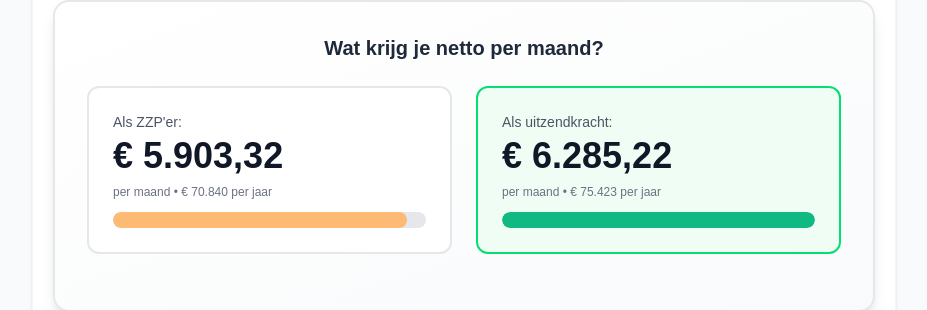
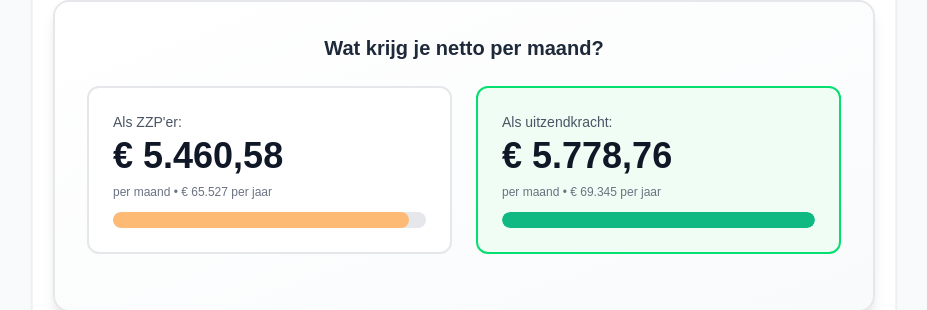
Before and after one commit to vkogmail/zzp-uitzenden-vergelijker, a Next.js app: page / in a window 1280 px wide. Shown: the part 484-794 px from the top of the page, without its empty margins (176-1103 px from the left). Built offline with nearby package versions, Linux system fonts and the light colour scheme.

Commit message:
Version 1.4: Fix werkgeverslasten percentage calculation and display

```diff
--- a/components/Calculator.tsx
+++ b/components/Calculator.tsx
@@ -74,22 +74,39 @@ export default function Calculator({ values, onChange }: CalculatorProps) {
   const effectiveRateZzp = clientRateZzp * (1 - marginZzp / 100);
   const effectiveRateEmp = clientRateEmp * (1 - marginEmp / 100);
   // Werkgeverslasten (vaste componenten volgens specificatie)
-  // Opbouw 41.6% werkgeverslasten:
+  // Basis werkgeverslasten (41.6%):
   const wgSocial = 11.0; // Sociale premies (WW, WIA, ZW)
   const wgZvw = 6.75; // Zorgverzekeringswet heffing (werkgeversheffing Zvw)
-  const wgVacation = 8.33; // Vakantiegeld
+  const wgVacation = 8.33; // Vakantiegeld (wettelijk)
   const wgPensionEmployer = 14.31; // Pensioen werkgeversdeel
   const wgInsurance = 1.21; // Overige verzekeringen (aangepast voor Zvw)
-  const wgOther = 0; // Overige (nu 0 omdat Zvw expliciet is opgenomen)
-  const employerTotal = 41.6;
 
-  // Bereken som expliciet voor verificatie
-  const werkgeverslastenSom = wgSocial + wgZvw + wgVacation + wgPensionEmployer + wgInsurance;
+  // Toeslagen bovenop bruto salaris (deze komen bovenop de basis werkgeverslasten):
+  const wgBovenwettelijkeVakantie = 2.18; // Bovenwettelijke vakantiedagen
+  const wgPaww = 0.10; // PAWW (Premie Arbeidsongeschiktheidsverzekering Werknemers)
+
+  // Basis werkgeverslasten som - berekend dynamisch voor accurate weergave
+  const werkgeverslastenBasisSom = wgSocial + wgZvw + wgVacation + wgPensionEmployer + wgInsurance; // Dynamisch berekend
+
+  // Totaal werkgeverslasten inclusief toeslagen
+  // Let op: bovenwettelijke vakantie en PAWW zijn percentages van bruto salaris,
+  // maar moeten meegenomen worden in de totale kosten. De effectieve percentage
+  // op totaal beschikbaar is ongeveer: basis + (toeslagen × (1 - basis%))
+  // Voor nauwkeurigheid gebruiken we de berekening uit calculateEmployee
+  const employerTotal = 41.6; // Basis percentage (wordt gebruikt in berekening)
   const employerTotalFraction = employerTotal / 100;
 
   // Calculate annual hours based on hours per week
   const hoursPerWeekInput = (values as any).hoursPerWeek ?? 36;
-  const annualHours = getWorkableAnnualHours(hoursPerWeekInput);
+  const theoreticalAnnualHours = hoursPerWeekInput * 52; // Theoretische uren (volledig)
+
+  // Voor ZZP: betaalde uren (10.87% onbetaalde vakantie)
+  const unpaidVacationPercentage = 0.1087;
+  const paidHoursRatio = 1 - unpaidVacationPercentage; // 89.13%
+  const zzpPaidHours = theoreticalAnnualHours * paidHoursRatio; // Betaalde uren voor ZZP
+
+  // Voor Uitzenden: theoretische uren (inclusief betaalde vakantiedagen)
+  const empAnnualHours = theoreticalAnnualHours; // Volledige theoretische uren
 
   // Use calculateEmployee for consistent calculations (includes fix for vacation pay double-counting)
   const empCalc = calculateEmployee(values as any);
@@ -99,14 +116,47 @@ export default function Calculator({ values, onChange }: CalculatorProps) {
   const pensionEmployee = (values as any).pensionEmployee ?? 7.5;
   const pensionBase = values.pensionBase ?? 90;
 
+  // Calculate bruto salaris (basis, zonder toeslagen) voor berekening van percentages
+  // Dit is nodig om de toeslagen percentages te kunnen tonen
+  const brutoSalarisJaar = brutoUurloonEmp * empAnnualHours;
+
   // Calculate vacation pay amount (for display purposes)
   // Note: vacation pay is already included in brutoJaarloon, so we calculate it separately for display
-  const brutoJaarloonZonderVakantie = brutoUurloonEmp * annualHours;
+  const brutoJaarloonZonderVakantie = brutoUurloonEmp * empAnnualHours;
   const vakantiegeldBedrag = empCalc.vakantiegeldEmp;
+
+  // Bovenwettelijke vakantiedagen en PAWW (zoals in calculateEmployee)
+  const bovenwettelijkeVakantiePct = 2.18; // 2.18% bovenwettelijke vakantiedagen
+  const pawwPct = 0.10; // 0.10% PAWW
+  const bovenwettelijkeVakantieBedrag = brutoSalarisJaar * (bovenwettelijkeVakantiePct / 100);
+  const pawwBedrag = brutoSalarisJaar * (pawwPct / 100);
+
+  // Bereken totale werkgeverskosten inclusief bovenwettelijke vakantie en PAWW
+  // Deze worden berekend als percentage van bruto salaris, maar moeten weergegeven worden
+  // Basis werkgeverskosten = 41.6% van totaal beschikbaar
+  // Extra kosten = (2.18% + 0.10%) van bruto salaris = 2.28% van bruto salaris
+  // Bruto salaris = totaal beschikbaar × (1 - 0.416) = totaal beschikbaar × 0.584
+  // Extra kosten als % van totaal beschikbaar = 2.28% × 0.584 = 1.33%
+  // Totaal werkgeverskosten = 41.6% + 1.33% = 42.93% van totaal beschikbaar
+  const extraKostenPctVanBrutoSalaris = bovenwettelijkeVakantiePct + pawwPct; // 2.28%
+  const brutoSalarisRatio = 1 - (employerTotal / 100); // 0.584 (als employerTotal = 41.6%)
+  const extraKostenPctVanTotaalBeschikbaar = extraKostenPctVanBrutoSalaris * brutoSalarisRatio; // ~1.33%
+  const totaleWerkgeverskostenPct = employerTotal + extraKostenPctVanTotaalBeschikbaar; // ~42.93%
+
+  // WKR onkostenvergoeding (2.62% van werkgeverskosten)
+  // Dit wordt berekend in calculateEmployee en toegevoegd aan netto loon
+  const wkrOnkostenPct = 0.0262; // 2.62% van werkgeverskosten
+  // Bereken werkgeverskosten bedrag voor WKR berekening
+  const factuurwaardeEmp = clientRateEmp * empAnnualHours;
+  const feeEmp = factuurwaardeEmp * (marginEmp / 100);
+  const totaalBeschikbaarEmp = factuurwaardeEmp - feeEmp;
+  const werkgeverskostenBedrag = totaalBeschikbaarEmp * (employerTotal / 100);
+  const wkrOnkostenBedrag = werkgeverskostenBedrag * wkrOnkostenPct;
+  const wkrOnkostenPctVanTotaalBeschikbaar = (wkrOnkostenBedrag / totaalBeschikbaarEmp) * 100;
   const pensioenWerknemer = empCalc.pensioenWerknemer;
   const loonbelasting = empCalc.loonbelasting;
   const nettoJaar = empCalc.nettoJaar;
-  const nettoUurloon = nettoJaar / annualHours;
+  const nettoUurloon = nettoJaar / empAnnualHours;
   const nettoMaand = empCalc.nettoMaand;
 
   // For display: employer costs per hour
@@ -120,8 +170,8 @@ export default function Calculator({ values, onChange }: CalculatorProps) {
   const pensionTotalPct = values.pensionTotal ?? 20;
   const pensionBasePct = pensionBase; // gebruik bestaande variabele
 
-  // Tussenstappen berekenen (volgens nieuwe logica)
-  const omzet = effectiveRateZzp * annualHours;
+  // Tussenstappen berekenen (volgens nieuwe logica - gebruik betaalde uren voor ZZP)
+  const omzet = effectiveRateZzp * zzpPaidHours;
   const bedrijfskosten = omzet * (costsPct / 100);
 
   // AOV alleen aftrekbaar bij echte verzekering
@@ -182,7 +232,7 @@ export default function Calculator({ values, onChange }: CalculatorProps) {
 
   // Netto = winst voor belasting - belasting - WW buffer - Zvw-premie - vakantiegeld
   const nettoJaarBerekend = winstVoorBelasting - inkomstenbelasting - wwBuffer - zvwPremie - vakantiegeld;
-  const nettoUurloonZzp = nettoJaarBerekend / annualHours;
+  const nettoUurloonZzp = nettoJaarBerekend / zzpPaidHours;
 
   const [showZzpBreakdown, setShowZzpBreakdown] = useState(false);
   const [activeTab, setActiveTab] = useState<TabType>("zzp");
@@ -335,7 +385,7 @@ export default function Calculator({ values, onChange }: CalculatorProps) {
               <span className="font-semibold">{formatCurrencyWithDecimals(effectiveRateZzp)}</span>
             </div>
             <div className="flex justify-between">
-              <span className="text-gray-600">× Jaaruren ({annualHours.toLocaleString("nl-NL")} uur)</span>
+              <span className="text-gray-600">× Betaalde uren ({zzpPaidHours.toLocaleString("nl-NL")} uur, 89.13% van {theoreticalAnnualHours.toLocaleString("nl-NL")})</span>
               <span className="text-gray-500">= {formatCurrency(omzet)}</span>
             </div>
             <div className="flex justify-between text-gray-700 pl-4">
@@ -442,7 +492,7 @@ export default function Calculator({ values, onChange }: CalculatorProps) {
           <p className="text-sm text-gray-600 mb-1">Netto uurloon (ZZP)</p>
           <div className="flex items-end justify-between mb-2">
             <span className="text-2xl font-semibold">{formatCurrencyWithDecimals(nettoUurloonZzp)}</span>
-            <span className="text-xs text-gray-500">= {formatCurrencyWithDecimals(nettoJaarBerekend)} ÷ {annualHours.toLocaleString("nl-NL")} uur</span>
+            <span className="text-xs text-gray-500">= {formatCurrencyWithDecimals(nettoJaarBerekend)} ÷ {zzpPaidHours.toLocaleString("nl-NL")} uur</span>
           </div>
           <div className="space-y-1 mt-2 pt-2 border-t border-gray-100">
             <p className="text-xs text-gray-500">Na belasting, AOV (6.5%), WW buffer (3%), pensioen en vakantiegeld</p>
@@ -486,6 +536,7 @@ export default function Calculator({ values, onChange }: CalculatorProps) {
 
         {/* Totaal werkgeverslasten */}
         <div className="md:col-start-2 md:row-start-4 md:self-start rounded-xl bg-white border border-gray-100 shadow-sm p-4">
+          <p className="text-xs text-gray-500 mb-2 font-medium">Werkgeverskosten (van totaal beschikbaar):</p>
           <div className="space-y-2">
             <div className="flex justify-between items-center text-sm text-gray-700">
               <span>• Sociale premies</span>
@@ -496,14 +547,33 @@ export default function Calculator({ values, onChange }: CalculatorProps) {
               <span className="font-medium">{wgZvw.toFixed(2)}%</span>
             </div>
             <div className="flex justify-between items-center text-sm text-gray-700">
-              <span>• Vakantiegeld</span>
+              <span>• Vakantiegeld (wettelijk)</span>
               <span className="font-medium">{wgVacation.toFixed(2)}%</span>
             </div>
             <div className="flex justify-between items-center text-sm text-gray-700">
               <span>• Pensioen werkgever</span>
               <span className="font-medium">{wgPensionEmployer.toFixed(2)}%</span>
             </div>
-            <div className="mt-2 pt-2 border-t border-gray-200 flex justify-between items-center text-xs">
+            <div className="flex justify-between items-center text-sm text-gray-700">
+              <span>• Overige verzekeringen</span>
+              <span className="font-medium">{wgInsurance.toFixed(2)}%</span>
+            </div>
+          </div>
+          <div className="mt-3 pt-2 border-t border-gray-200">
+            <p className="text-xs text-gray-500 mb-2 font-medium">Toeslagen (van bruto salaris):</p>
+            <div className="space-y-2">
+              <div className="flex justify-between items-center text-sm text-gray-700">
+                <span>• Bovenwettelijke vakantiedagen</span>
+                <span className="font-medium">{bovenwettelijkeVakantiePct.toFixed(2)}%</span>
+              </div>
+              <div className="flex justify-between items-center text-sm text-gray-700">
+                <span>• PAWW (werkgever)</span>
+                <span className="font-medium">{pawwPct.toFixed(2)}%</span>
+              </div>
+            </div>
+          </div>
+          <div className="mt-3 pt-2 border-t border-gray-200">
+            <div className="flex justify-between items-center text-xs mb-2">
               <div className="flex items-center gap-2">
                 <span className="text-gray-600">Totaal pensioen (werknemer {pensionEmployee.toFixed(1)}% + werkgever {wgPensionEmployer.toFixed(2)}%):</span>
                 <div className="group relative">
@@ -522,14 +592,28 @@ export default function Calculator({ values, onChange }: CalculatorProps) {
               </div>
               <span className="font-semibold text-gray-900">{(pensionEmployee + wgPensionEmployer).toFixed(2)}%</span>
             </div>
-            <div className="flex justify-between items-center text-sm text-gray-700">
-              <span>• Overige verzekeringen</span>
-              <span className="font-medium">{wgInsurance.toFixed(2)}%</span>
+          </div>
+          <div className="mt-4 pt-3 border-t border-gray-200 space-y-2">
+            <div className="flex items-end justify-between pb-0 mb-0">
+              <span className="text-xs text-gray-500">Som basis werkgeverslasten</span>
+              <span className="text-sm font-semibold text-gray-900">{werkgeverslastenBasisSom.toFixed(2)}%</span>
             </div>
-          </div>
-          <div className="mt-4 pt-3 border-t border-gray-200 flex items-end justify-between pb-0 mb-0">
-            <span className="text-xs text-gray-500">Som onderdelen</span>
-            <span className="text-base font-semibold text-gray-900">{werkgeverslastenSom.toFixed(2)}%</span>
+            <div className="text-xs text-gray-400 italic pl-2">
+              ({wgSocial.toFixed(2)}% + {wgZvw.toFixed(2)}% + {wgVacation.toFixed(2)}% + {wgPensionEmployer.toFixed(2)}% + {wgInsurance.toFixed(2)}% = {werkgeverslastenBasisSom.toFixed(2)}%)
+            </div>
+            <div className="flex items-end justify-between pb-0 mb-0 text-xs text-gray-600">
+              <span>+ Toeslagen (effectief van totaal beschikbaar):</span>
+            </div>
+            <div className="flex items-end justify-between pb-0 mb-0 text-xs text-gray-600 pl-4">
+              <span>• Bovenwettelijke vakantie + PAWW: ~{extraKostenPctVanTotaalBeschikbaar.toFixed(2)}%</span>
+            </div>
+            <div className="flex items-end justify-between pb-1 mb-0 pt-2 border-t border-gray-200">
+              <span className="text-sm font-semibold text-gray-700">Totaal werkgeverskosten</span>
+              <span className="text-base font-bold text-gray-900">{totaleWerkgeverskostenPct.toFixed(2)}%</span>
+            </div>
+            <div className="text-xs text-gray-500 italic">
+              * Bovenwettelijke vakantie (2.18%) en PAWW (0.10%) zijn percentages van bruto salaris, effectief ~{extraKostenPctVanTotaalBeschikbaar.toFixed(2)}% van totaal beschikbaar
+            </div>
           </div>
         </div>
 
@@ -548,7 +632,7 @@ export default function Calculator({ values, onChange }: CalculatorProps) {
           <p className="text-sm text-gray-600 mb-1">Netto uurloon (Uitzenden)</p>
           <div className="flex items-end justify-between mb-2">
             <span className="text-2xl font-semibold">{formatCurrencyWithDecimals(nettoUurloon)}</span>
-            <span className="text-xs text-gray-500">= {formatCurrencyWithDecimals(nettoJaar)} ÷ {annualHours.toLocaleString("nl-NL")} uur</span>
+            <span className="text-xs text-gray-500">= {formatCurrencyWithDecimals(nettoJaar)} ÷ {empAnnualHours.toLocaleString("nl-NL")} uur</span>
           </div>
           <div className="space-y-1 mt-2 pt-2 border-t border-gray-100">
             <p className="text-xs text-gray-500">Inclusief {vacationPct.toFixed(1)}% vakantiegeld: {formatCurrencyWithDecimals(vakantiegeldBedrag)}</p>
--- a/components/DetailedResults.tsx
+++ b/components/DetailedResults.tsx
@@ -29,7 +29,15 @@ export default function DetailedResults({ data, inputs }: DetailedResultsProps)
   const effectiveRateZzp = clientRateZzp * (1 - marginZzp / 100);
   const effectiveRateEmp = clientRateEmp * (1 - marginEmp / 100);
   const hoursPerWeek = (inputs as any).hoursPerWeek ?? 36;
-  const annualHours = getWorkableAnnualHours(hoursPerWeek);
+  const theoreticalAnnualHours = hoursPerWeek * 52; // Theoretische uren (volledig)
+
+  // Voor ZZP: betaalde uren (10.87% onbetaalde vakantie)
+  const unpaidVacationPercentage = 0.1087;
+  const paidHoursRatio = 1 - unpaidVacationPercentage; // 89.13%
+  const zzpPaidHours = theoreticalAnnualHours * paidHoursRatio; // Betaalde uren voor ZZP
+
+  // Voor Uitzenden: theoretische uren (inclusief betaalde vakantiedagen)
+  const empAnnualHours = theoreticalAnnualHours; // Volledige theoretische uren
 
   // Detail cards variables (commented out - cards are hidden)
   // const employerTotal = 41.6;
@@ -38,7 +46,7 @@ export default function DetailedResults({ data, inputs }: DetailedResultsProps)
   // ZZP calculations
   const zzpCalc = calculateZzp(inputs as any);
   const costsPct = inputs.costs ?? 10;
-  const omzet = effectiveRateZzp * annualHours;
+  const omzet = effectiveRateZzp * zzpPaidHours;
   const bedrijfskosten = omzet * (costsPct / 100);
   const pensionTotalPct = inputs.pensionTotal ?? 20;
   const pensionBasePct = inputs.pensionBase ?? 90;
--- a/components/StickyComparisonFooter.tsx
+++ b/components/StickyComparisonFooter.tsx
@@ -12,11 +12,19 @@ export default function StickyComparisonFooter({ data, inputs }: StickyCompariso
 
   // Calculate annual hours for netto per uur calculation
   const hoursPerWeek = (inputs as any).hoursPerWeek ?? 36;
-  const annualHours = getWorkableAnnualHours(hoursPerWeek);
+  const theoreticalAnnualHours = hoursPerWeek * 52; // Theoretische uren (volledig)
+
+  // Voor ZZP: betaalde uren (10.87% onbetaalde vakantie)
+  const unpaidVacationPercentage = 0.1087;
+  const paidHoursRatio = 1 - unpaidVacationPercentage; // 89.13%
+  const zzpPaidHours = theoreticalAnnualHours * paidHoursRatio; // Betaalde uren voor ZZP
+
+  // Voor Uitzenden: theoretische uren (inclusief betaalde vakantiedagen)
+  const empAnnualHours = theoreticalAnnualHours; // Volledige theoretische uren
 
   // Calculate netto per uur
-  const nettoPerUurZzp = zzp.nettoJaar / annualHours;
-  const nettoPerUurEmp = emp.nettoJaar / annualHours;
+  const nettoPerUurZzp = zzp.nettoJaar / zzpPaidHours;
+  const nettoPerUurEmp = emp.nettoJaar / empAnnualHours;
 
   // Determine which option is better (for green border)
   const zzpIsBetter = zzp.nettoMaand > emp.nettoMaand;
--- a/lib/calculations.ts
+++ b/lib/calculations.ts
@@ -71,8 +71,15 @@ export function calculateZzp(inputs: CalculatorInputs): ZzpResult {
     ? clientRateZzp * (1 - toPct(marginZzp))
     : rate;
   const hoursPerWeekActual = hoursPerWeek && hoursPerWeek > 0 ? hoursPerWeek : 36;
-  const annualHours = getWorkableAnnualHours(hoursPerWeekActual);
-  const omzet = effectiveRateZzp * annualHours; // revenue
+  const theoreticalAnnualHours = hoursPerWeekActual * 52; // Theoretische uren (volledig)
+
+  // Voor ZZP: rekening houden met 10.87% onbetaalde vakantie-uren
+  // Je krijgt alleen betaald voor gewerkte uren, niet voor vakantiedagen
+  const unpaidVacationPercentage = 0.1087; // 10.87% onbetaalde vakantie
+  const paidHoursRatio = 1 - unpaidVacationPercentage; // 89.13% betaalde uren
+  const effectivePaidHours = theoreticalAnnualHours * paidHoursRatio; // Betaalde uren
+
+  const omzet = effectiveRateZzp * effectivePaidHours; // revenue (alleen voor gewerkte uren)
   const businessCosts = omzet * toPct(costs); // bedrijfskosten
 
   // AOV alleen aftrekbaar bij echte verzekering (voor nu niet aftrekbaar als voorbeeld)
@@ -192,46 +199,50 @@ export function calculateIncomeTax(jaarLoon: number): number {
 export function calculateEmployee(inputs: CalculatorInputs): EmployeeResult {
   const { rate, vacation, pensionEmployee, pensionBase, clientRateEmp, marginEmp, employerTotalPct, hoursPerWeek } = inputs;
 
-  const effectiveClientToAgency = clientRateEmp != null && marginEmp != null
-    ? clientRateEmp * (1 - toPct(marginEmp))
-    : rate;
+  // === NIEUWE BEREKENING VOLGORDE (zoals Publieke Partner model) ===
+
+  // Stap 1: Factuurwaarde berekenen (theoretische uren, inclusief vakantiedagen)
+  const hoursPerWeekActual = hoursPerWeek && hoursPerWeek > 0 ? hoursPerWeek : 36;
+  const theoreticalAnnualHours = hoursPerWeekActual * 52; // Theoretische uren (volledig, inclusief vakantie)
+
+  const uurtarief = clientRateEmp != null ? clientRateEmp : rate;
+  const factuurwaarde = uurtarief * theoreticalAnnualHours; // Totale factuurwaarde
+
+  // Stap 2: Fee aftrekken (jullie marge van 15%)
+  const marginPct = marginEmp != null ? marginEmp : 15;
+  const fee = factuurwaarde * toPct(marginPct); // Fee die het bureau houdt
+  const totaalBeschikbaar = factuurwaarde - fee; // Beschikbaar voor werkgeverskosten en loon
+
+  // Stap 3: Werkgeverskosten berekenen
+  // Gebruik jullie bestaande employerTotalPct, maar pas deze toe op totaal beschikbaar
   const wgPct = employerTotalPct != null ? employerTotalPct : 41.6;
+  const werkgeverskosten = totaalBeschikbaar * toPct(wgPct); // Werkgeverskosten
 
-  // FISCALE/HR CORRECTIE:
-  // Bruto uurloon berekenen: effectief tarief ÷ (1 + werkgeverslasten%)
-  // Dit geeft het BASIS bruto uurloon (zonder vakantiegeld)
-  // Formule: effectief tarief = bruto uurloon × (1 + werkgeverslasten%)
-  // Dus: bruto uurloon = effectief tarief ÷ (1 + werkgeverslasten%)
-  const brutoUurloon = effectiveClientToAgency / (1 + toPct(wgPct));
+  // Stap 4: Bruto salaris (basis, zonder toeslagen)
+  const brutoSalaris = totaalBeschikbaar - werkgeverskosten; // Basis bruto salaris
 
-  const hoursPerWeekActual = hoursPerWeek && hoursPerWeek > 0 ? hoursPerWeek : 36;
-  const annualHours = getWorkableAnnualHours(hoursPerWeekActual);
+  // Stap 5: Toeslagen bovenop bruto salaris (zoals Publieke Partner)
+  const vakantiegeldPct = 8.33; // 8.33% (zoals Publieke Partner)
+  const bovenwettelijkeVakantiePct = 2.18; // 2.18% bovenwettelijke vakantiedagen
+  const pawwPct = 0.10; // 0.10% PAWW (Premie Arbeidsongeschiktheidsverzekering Werknemers)
 
-  // BASIS bruto jaarloon (zonder vakantiegeld)
-  const brutoJaarloonBasis = brutoUurloon * annualHours;
+  const vakantiegeldEmp = brutoSalaris * toPct(vakantiegeldPct);
+  const bovenwettelijkeVakantie = brutoSalaris * toPct(bovenwettelijkeVakantiePct);
+  const pawwWerkgever = brutoSalaris * toPct(pawwPct);
 
-  // Vakantiegeld: 8% van het BASIS bruto jaarloon
-  // Vakantiegeld is een KOST voor de werkgever (zit in de 41.6% werkgeverslasten)
-  // MAAR vakantiegeld is OOK deel van het BRUTO jaarsalaris van de werknemer (belastbaar!)
-  const vacationPct = vacation ?? 8;
-  const vakantiegeldEmp = brutoJaarloonBasis * toPct(vacationPct);
+  // Stap 6: Bruto loon (voor belasting) - inclusief alle toeslagen
+  const brutoLoon = brutoSalaris + vakantiegeldEmp + bovenwettelijkeVakantie + pawwWerkgever;
 
-  // Bruto jaarloon MET vakantiegeld = basis + vakantiegeld
-  // Dit is het volledige bruto jaarsalaris waarover belasting wordt berekend
-  const brutoJaarloonMetVakantie = brutoJaarloonBasis + vakantiegeldEmp;
-
-  // Pensioen werknemer: berekend op BASIS bruto uurloon (niet op vakantiegeld)
-  // Pensioen wordt berekend op: bruto uurloon × pensioengrondslag% × pensioenpercentage% × jaaruren
+  // Stap 7: Pensioen werknemer berekenen (op bruto salaris, niet op bruto loon)
   const pensionEmployeeActual = pensionEmployee ?? 7.5;
   const pensionBaseActual = pensionBase ?? 90;
-  const pensioenWerknemer = brutoUurloon * toPct(pensionBaseActual) * toPct(pensionEmployeeActual) * annualHours;
+  const pensioenWerknemer = brutoSalaris * toPct(pensionBaseActual) * toPct(pensionEmployeeActual);
 
-  // Belastbaar bedrag = bruto jaarloon MET vakantiegeld - pensioen werknemer
+  // Stap 8: Belastbaar bedrag (bruto loon - pensioen werknemer)
   // Pensioen is fiscaal aftrekbaar voor de werknemer
-  const belastbaarBedrag = brutoJaarloonMetVakantie - pensioenWerknemer;
+  const belastbaarBedrag = brutoLoon - pensioenWerknemer;
 
-  // Heffingskortingen worden berekend op het belastbare bedrag
-  // Algemene heffingskorting
+  // Stap 9: Loonheffing berekenen
   let algemeneHeffingskorting = 0;
   if (belastbaarBedrag <= 23000) {
     algemeneHeffingskorting = 3100;
@@ -239,7 +250,6 @@ export function calculateEmployee(inputs: CalculatorInputs): EmployeeResult {
     algemeneHeffingskorting = 3100 * (1 - (belastbaarBedrag - 23000) / 50000);
   }
 
-  // Arbeidskorting
   let arbeidskorting = 0;
   if (belastbaarBedrag <= 40000) {
     arbeidskorting = 4000;
@@ -247,18 +257,32 @@ export function calculateEmployee(inputs: CalculatorInputs): EmployeeResult {
     arbeidskorting = 4000 * (1 - (belastbaarBedrag - 40000) / 90000);
   }
 
-  // Loonbelasting = bruto inkomstenbelasting - heffingskortingen
   const brutoBelasting = calculateIncomeTax(belastbaarBedrag);
   const loonbelasting = Math.max(0, brutoBelasting - algemeneHeffingskorting - arbeidskorting);
 
-  // Netto jaarloon = bruto jaarloon MET vakantiegeld - loonbelasting - pensioen werknemer
-  // Pensioen wordt ingehouden op het loon (na belasting)
-  const nettoJaar = brutoJaarloonMetVakantie - loonbelasting - pensioenWerknemer;
+  // Stap 10: Werknemersinhoudingen
+  const pawwWerknemer = -pawwWerkgever; // PAWW premie werknemer (aftrekbaar, netto effect = 0)
+
+  // Stap 11: Netto loon
+  const nettoLoon = brutoLoon + pawwWerknemer - pensioenWerknemer - loonbelasting;
+
+  // Stap 12: WKR onkostenvergoeding (optioneel, kan worden toegevoegd)
+  // In de Publieke Partner breakdown: ~2.62% van werkgeverskosten
+  // Dit wordt als vergoeding toegevoegd aan het netto loon
+  const wkrOnkostenPct = 0.0262; // 2.62% van werkgeverskosten
+  const wkrOnkosten = werkgeverskosten * wkrOnkostenPct;
+  const teOntvangen = nettoLoon + wkrOnkosten; // Netto + WKR vergoeding
+
+  // Voor consistentie met huidige return: gebruik teOntvangen als nettoJaar
+  const nettoJaar = teOntvangen;
   const nettoMaand = nettoJaar / 12;
 
+  // Bruto uurloon voor display (bruto salaris per uur)
+  const brutoUurloon = brutoSalaris / theoreticalAnnualHours;
+
   return {
-    brutoUurloon, // Basis bruto uurloon (zonder vakantiegeld)
-    brutoJaarloon: brutoJaarloonMetVakantie, // Volledige bruto jaarloon MET vakantiegeld
+    brutoUurloon, // Basis bruto uurloon (bruto salaris per uur)
+    brutoJaarloon: brutoLoon, // Volledige bruto loon (met alle toeslagen)
     vakantiegeldEmp,
     pensioenWerknemer,
     loonbelasting,
```
